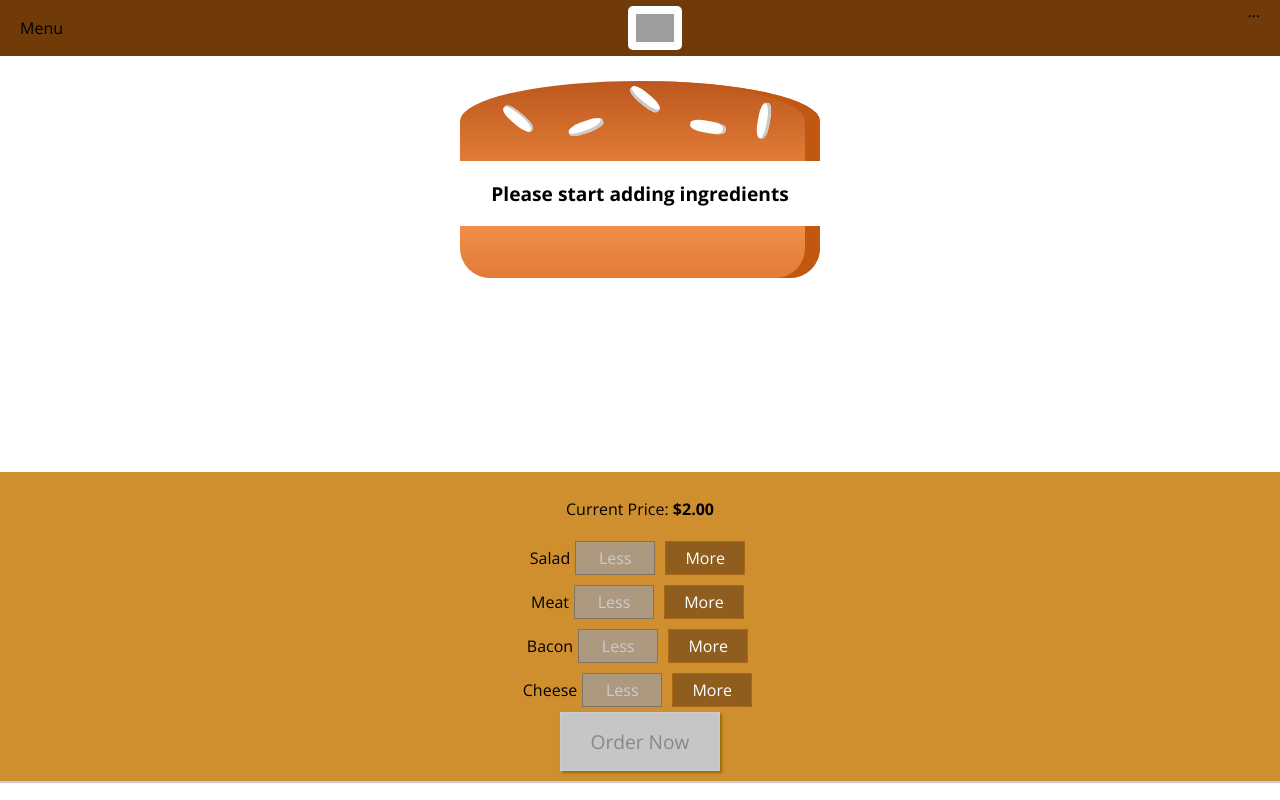
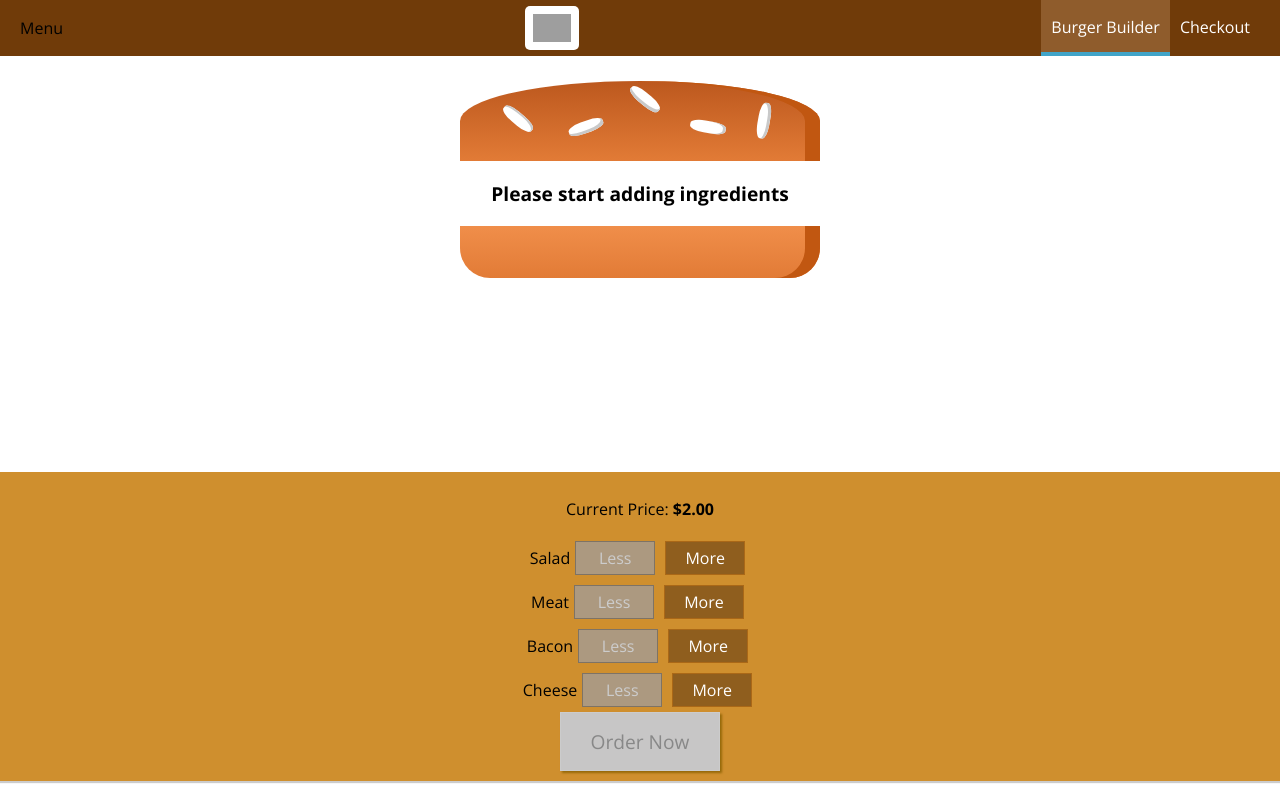
Before and after one commit to MichaelPeterJoyce/burger-builder, a React app: page / in a window 1280 px wide. Built offline with nearby package versions, Linux system fonts and the light colour scheme; grey boxes are pictures that could not be loaded.

Commit message:
Hooked up dynamic buttons on the navigation bar by adding navigation components

```diff
--- a/src/components/Layout/Layout.js
+++ b/src/components/Layout/Layout.js
@@ -5,7 +5,7 @@ import Toolbar from "../Navigation/Toolbar/Toolbar";
 
 const layout = props => (
   <Aux>
-    <Toolbar/>
+    <Toolbar />
     <main className={classes.content}>{props.children}</main>
   </Aux>
 );
--- /dev/null
+++ b/src/components/Navigation/NavigationItems/NavigationItem/NavigationItem.css
@@ -0,0 +1,26 @@
+.NavigationItem {
+  margin: 0;
+  box-sizing: border-box;
+  display: flex;
+  height: 100%;
+  width: auto;
+  align-items: center;
+}
+
+.NavigationItem a {
+  color: #fff;
+  text-decoration: none;
+  height: 100%;
+  padding: 16px 10px;
+  border-bottom: 4px solid transparent;
+  box-sizing: border-box;
+  display: block;
+}
+
+.NavigationItem a:hover,
+.NavigationItem a.active,
+.NavigationItem a.active {
+  background-color: #8f5c2c;
+  border-bottom: 4px solid #40a4c8;
+  color: #ffffff;
+}
--- /dev/null
+++ b/src/components/Navigation/NavigationItems/NavigationItem/NavigationItem.js
@@ -0,0 +1,13 @@
+import React from "react";
+import classes from "./NavigationItem.css";
+const NavigationItem = props => {
+  return (
+    <li className={classes.NavigationItem}>
+      <a href={props.link} className={props.active ? classes.active : null}>
+        {props.children}
+      </a>
+    </li>
+  );
+};
+
+export default NavigationItem;
--- /dev/null
+++ b/src/components/Navigation/NavigationItems/NavigationItems.css
@@ -0,0 +1,8 @@
+.NavigationItems {
+  margin: 0;
+  padding: 0;
+  list-style: none;
+  display: flex;
+  align-items: center;
+  height: 100%;
+}
--- /dev/null
+++ b/src/components/Navigation/NavigationItems/NavigationItems.js
@@ -0,0 +1,13 @@
+import React from "react";
+import NavigationItem from "./NavigationItem/NavigationItem";
+import classes from "./NavigationItems.css";
+const NavigationItems = props => {
+  return (
+    <ul className={classes.NavigationItems}>
+      <NavigationItem link='/' active>Burger Builder</NavigationItem>
+      <NavigationItem link='/'>Checkout</NavigationItem>
+    </ul>
+  );
+};
+
+export default NavigationItems;
--- a/src/components/Navigation/Toolbar/Toolbar.css
+++ b/src/components/Navigation/Toolbar/Toolbar.css
@@ -4,13 +4,13 @@
   position: fixed;
   top: 0;
   left: 0;
-    background-color: #703B09;
+  background-color: #703b09;
   display: flex;
   justify-content: space-between;
   align-items: center;
   padding: 0 20px;
   box-sizing: border-box;
-    z-index: 90
+  z-index: 90;
 }
 
 .Toolbar nav {
--- a/src/components/Navigation/Toolbar/Toolbar.js
+++ b/src/components/Navigation/Toolbar/Toolbar.js
@@ -1,13 +1,14 @@
 import React from "react";
-import classes from './Toolbar.css'
+import classes from "./Toolbar.css";
 import Logo from "../../Logo/Logo";
+import NavigationItems from "../NavigationItems/NavigationItems";
 
 const Toolbar = props => {
   return (
     <header className={classes.Toolbar}>
       <div>Menu</div>
-      <Logo/>
-      <nav>...</nav>
+      <Logo />
+      <NavigationItems/>
     </header>
   );
 };
--- a/src/containers/BurgerBuilder/BurgerBuilder.js
+++ b/src/containers/BurgerBuilder/BurgerBuilder.js
@@ -77,7 +77,7 @@ class BurgerBuilder extends Component {
   };
 
   purchaseContinueHandler = () => {
-    alert('You continue');
+    alert("You continue");
   };
 
   render() {
```
Also changed, not shown: src/components/Burger/OrderSummary/OrderSummary.js (+9 -4 lines), src/components/Logo/Logo.js (+5 -5 lines), src/components/Logo/Logo.css (indentation only). Lines whose indentation alone changed are shown as unchanged.
